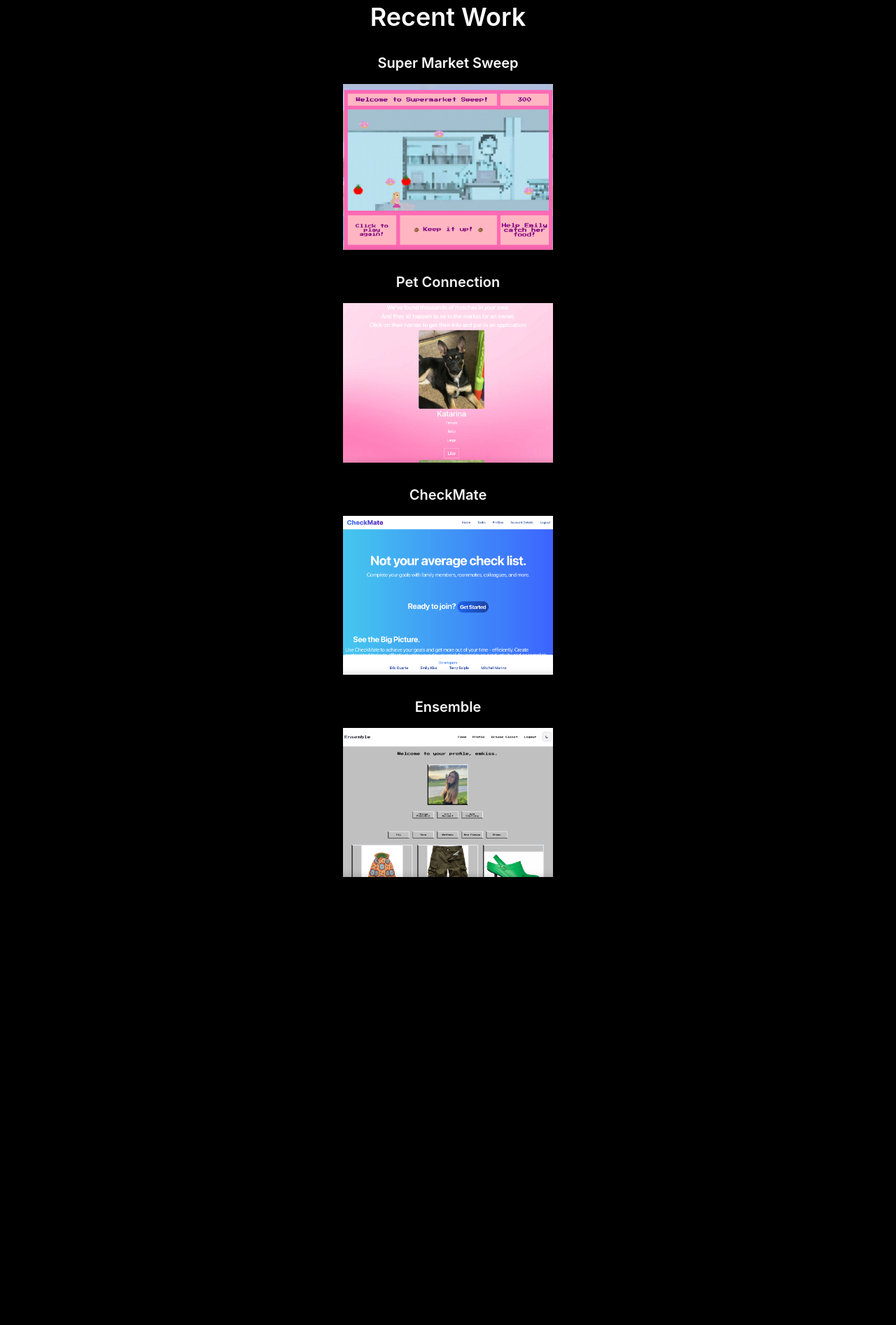
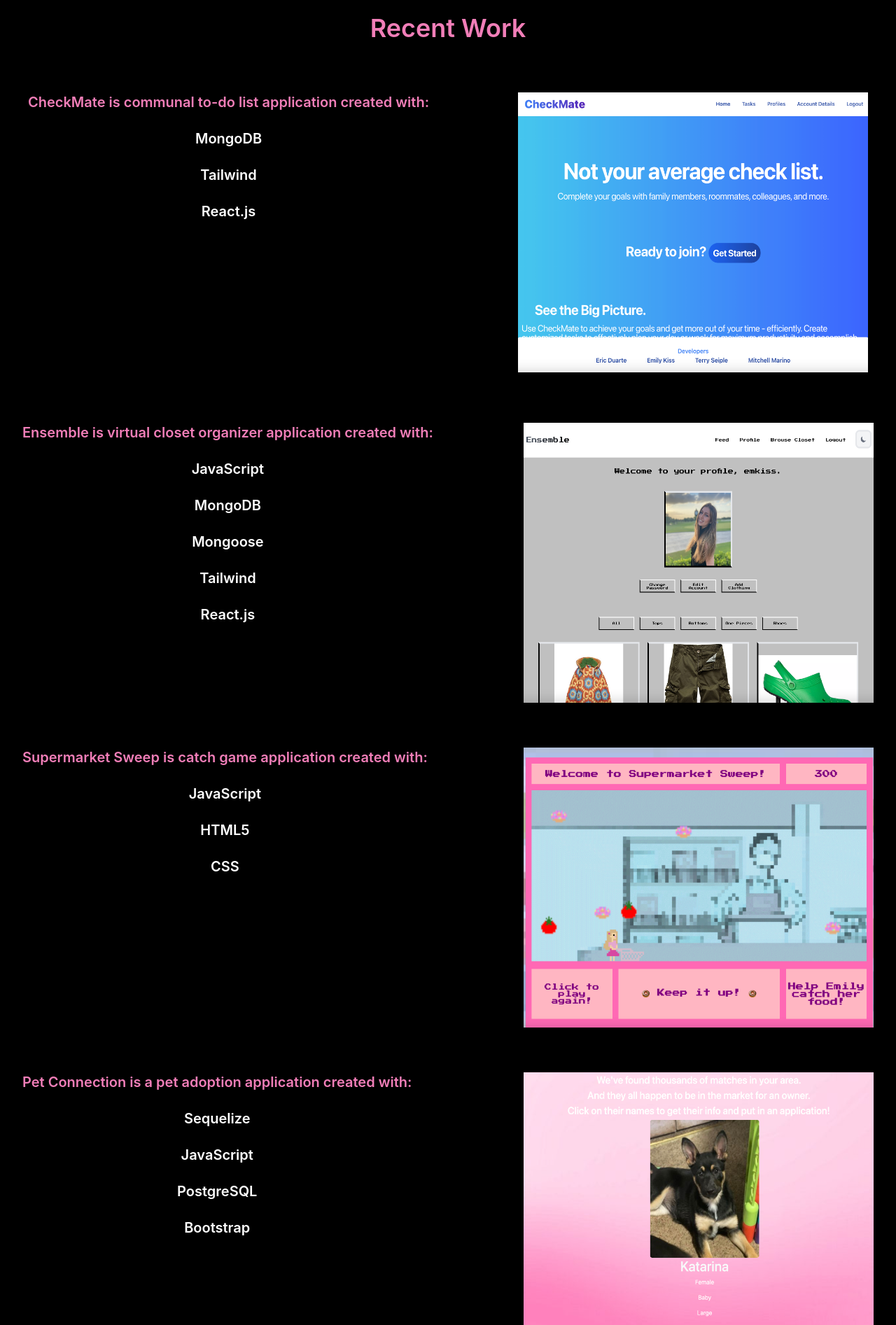
Before and after one commit to emilykiss/Emily-Kiss-Portfolio, a Next.js app: page /work in a window 1280 px wide. Shown: the part 80-1973 px from the top of the page at 70% size. Before the commit the page ends 1365 px from the top, so only its background shows below. Built offline with nearby package versions, Linux system fonts and the light colour scheme.

Commit message:
app descriptions

```diff
--- a/components/navbar.jsx
+++ b/components/navbar.jsx
@@ -2,7 +2,7 @@
 export default function Navbar() {
 
   return (
-    <nav class="bg-white border-gray-200 py-3 rounded">
+    <nav class="bg-white border-gray-200 py-5">
       <div class="container flex flex-wrap justify-between items-center mx-auto">
         <a href="/contact" class="flex items-center">
           <span class="self-start text-pink-400 font-semibold hover:text-black text-xl whitespace-nowrap">
--- a/pages/index.js
+++ b/pages/index.js
@@ -23,18 +23,16 @@ export default function Home() {
             className="rounded-full"
           />
         </span>
-        <h2 className="text-center font-semibold tracking-tight text-white text-2xl sm:mx-24 md:mx-48">
-          I am a Full-Stack Software Engineer focused on creating outstanding
-          user experiences through clean, innovative code.
+        <h2 className="text-center font-semibold tracking-tight text-white text-xl sm:mx-24 md:mx-48">
+          I'm a Full-Stack Software Engineer focused on creating outstanding
+          user experiences through clean, innovative code. I use my experience
+          to bridge gaps between the world of engineering and that of daily
+          users, ultimately advancing human connection and making technology
+          more accessible for a wider range of people. With my bachelors degree in Anthropology and my background in social media marketing, I'm passionate about translating ideas into smooth code and intuitive user experiences.
         </h2>
-        <br></br>
-        <h4 className="text-center font-semibold tracking-tight text-white text-2xl mb-8 sm:mx-24 md:mx-48">
-          I use my experience to bridge gaps between the world of engineering
-          and that of daily users, ultimately advancing human connection and
-          making technology more accessible for a wider range of people.
-        </h4>
-        <div className=''>
-        <h5 className="text-center font-semibold tracking-tight text-white text-xl sm:mx-24 md:mx-48">
+
+        <div className="">
+          <h5 className="text-center font-semibold tracking-tight text-white mt-8 text-xl sm:mx-24 md:mx-48">
             Languages:{" "}
           </h5>
           <h5 className="text-pink-400 text-center">
@@ -51,10 +49,21 @@ export default function Home() {
             Other:{" "}
           </h5>
           <h5 className="text-pink-400 text-center">
-            RESTful API's | Mongoose | Heroku | Netlify | Tailwind | Bootstrap | Responsive Design | Adobe Creative Suite
+            RESTful API's | Mongoose | Heroku | Netlify | Tailwind | Bootstrap |
+            Responsive Design | Adobe Creative Suite
           </h5>
         </div>
-        <h5 className="text-center font-semibold tracking-tight text-white text-2xl my-10 sm:mx-24 md:mx-48">
+        <h5 className="text-center font-semibold tracking-tight text-white text-2xl mt-10 sm:mx-24 md:mx-48">
+          If you'd like to hear more about me, access my resume{" "}
+          <a
+            href="/Users/emilykiss/Downloads/Emily%20Kiss%20-%20ATS%20Resume.pdf"
+            target="blank"
+            className="text-pink-400 hover:text-white"
+          >
+            here.
+          </a>
+        </h5>
+        <h6 className="text-center font-semibold tracking-tight text-white text-xl mb-10 sm:mx-24 md:mx-48">
           If you have any questions, please don't hesitate to{" "}
           <a
             href="mailto:emilylanekiss@gmail.com? subject= subject text"
@@ -62,7 +71,7 @@ export default function Home() {
           >
             reach out!
           </a>
-        </h5>
+        </h6>
       </main>
     </div>
   )
--- a/pages/work.jsx
+++ b/pages/work.jsx
@@ -1,70 +1,19 @@
 export default function Work() {
   return (
     <main>
-      <div>
-        <h1 className="text-4xl my-8 text-center font-semibold text-white">
+      <h1 className="text-4xl my-8 text-center font-semibold text-pink-400">
         Recent Work
       </h1>
-        <div className="m-8">
-          <p className="flex justify-center text-xl font-semibold text-white hover:text-pink-400 m-4">
-            <a
-              href="https://emilykiss.github.io/EK-Game1/"
-              target="_blank"
-              rel="noopener noreferrer"
-            >
-              Super Market Sweep
-            </a>
+      <div className="flex justify-around flex-col">
+        <div className="m-10 flex justify-between">
+          <div className="font-semibold text-pink-400 text-xl flex-col text-center">
+            <p className="mb-6">
+              CheckMate is communal to-do list application created with:
             </p>
-          <p className="flex justify-center">
-            <a
-              href="https://emilykiss.github.io/EK-Game1/"
-              target="_blank"
-              rel="noopener noreferrer"
-            >
-              <img
-                src="/sm.png"
-                className="w-[300px] h-300px] hover:contrast-50 drop-shadow-2xl"
-                alt="mail"
-              />
-            </a>
-          </p>
+            <p className="mb-6 text-white">MongoDB</p>
+            <p className="mb-6 text-white">Tailwind</p>
+            <p className="mb-6 text-white">React.js</p>
           </div>
-
-        <div className="m-8">
-          <p className="flex justify-center text-xl font-semibold text-white hover:text-pink-400 m-4">
-            <a
-              href="https://petconnection.herokuapp.com/"
-              target="_blank"
-              rel="noopener noreferrer"
-            >
-              Pet Connection
-            </a>
-          </p>
-          <p className="flex justify-center">
-            <a
-              href="https://petconnection.herokuapp.com/"
-              target="_blank"
-              rel="noopener noreferrer"
-            >
-              <img
-                src="pet.png"
-                className="w-[300px] h-300px] hover:contrast-50 drop-shadow-2xl"
-                alt="mail"
-              />
-            </a>
-          </p>
-        </div>
-
-        <div className="m-8">
-          <p className="flex justify-center text-xl font-semibold text-white hover:text-pink-400 m-4">
-            <a
-              href="https://62bf355e355a9e0c54111843--exquisite-liger-b9bd49.netlify.app/profileselection"
-              target="_blank"
-              rel="noopener noreferrer"
-            >
-              CheckMate
-            </a>
-          </p>
           <p className="flex justify-center">
             <a
               href="https://62bf355e355a9e0c54111843--exquisite-liger-b9bd49.netlify.app/profileselection"
@@ -73,24 +22,26 @@ export default function Work() {
             >
               <img
                 src="/cm.png"
-                className="w-[300px] h-300px] hover:contrast-50 drop-shadow-2xl"
-                alt="mail"
+                className="w-[500px] h-[400px] hover:contrast-50 drop-shadow-2xl"
+                alt="CheckMate"
               />
             </a>
           </p>
         </div>
 
-        <div className="m-8">
-          <p className="flex justify-center text-xl font-semibold text-white hover:text-pink-400 m-4">
-            <a
-              href="https://62d72ddfb37fce2eea6ee563--ensemble-closet.netlify.app/"
-              target="_blank"
-              rel="noopener noreferrer"
-            >
-              Ensemble
-            </a>
+        <div className="m-8 flex justify-between">
+          <div className="font-semibold text-pink-400 text-xl flex-col text-center">
+            <p className="mb-6">
+              Ensemble is virtual closet organizer application created with:
             </p>
-          <p className="flex justify-center">
+            <ul>
+            <li className="mb-6 text-white">JavaScript</li>
+            <li className="mb-6 text-white">MongoDB</li>
+            <li className="mb-6 text-white">Mongoose</li>
+            <li className="mb-6 text-white">Tailwind</li>
+            <li className="mb-6 text-white">React.js</li>
+            </ul>
+          </div>
           <a
             href="https://62d72ddfb37fce2eea6ee563--ensemble-closet.netlify.app/"
             target="_blank"
@@ -98,11 +49,55 @@ export default function Work() {
           >
             <img
               src="/en.png"
-                className="w-[300px] h-300px] hover:contrast-50 drop-shadow-2xl"
+              className="w-[500px] h-[400px] hover:contrast-50 drop-shadow-2xl"
               alt="mail"
             />
           </a>
+        </div>
+
+        <div className="m-8 flex justify-between">
+          <div className="font-semibold text-pink-400 text-xl flex-col text-center">
+            <p className="mb-6">
+              Supermarket Sweep is catch game application created with:
             </p>
+            <p className="mb-6 text-white">JavaScript</p>
+            <p className="mb-6 text-white">HTML5</p>
+            <p className="mb-6 text-white">CSS</p>
+          </div>
+          <a
+            href="https://emilykiss.github.io/EK-Game1/"
+            target="_blank"
+            rel="noopener noreferrer"
+          >
+            <img
+              src="/sm.png"
+              className="w-[500px] h-[400px] hover:contrast-50 drop-shadow-2xl"
+              alt="mail"
+            />
+          </a>
+        </div>
+
+        <div className="m-8 flex justify-between">
+          <div className="font-semibold text-pink-400 text-xl flex-col text-center">
+            <p className="mb-6">
+              Pet Connection is a pet adoption application created with:
+            </p>
+            <p className="mb-6 text-white">Sequelize</p>
+            <p className="mb-6 text-white">JavaScript</p>
+            <p className="mb-6 text-white">PostgreSQL</p>
+            <p className="mb-6 text-white">Bootstrap</p>
+          </div>
+          <a
+            href="https://petconnection.herokuapp.com/"
+            target="_blank"
+            rel="noopener noreferrer"
+          >
+            <img
+              src="pet.png"
+              className="w-[500px] h-[400px] hover:contrast-50 drop-shadow-2xl"
+              alt="mail"
+            />
+          </a>
         </div>
       </div>
     </main>
```
Lines whose indentation alone changed are shown as unchanged.
